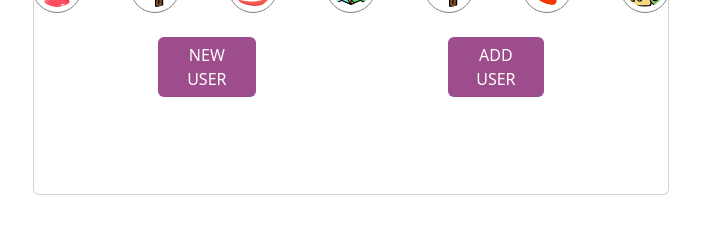
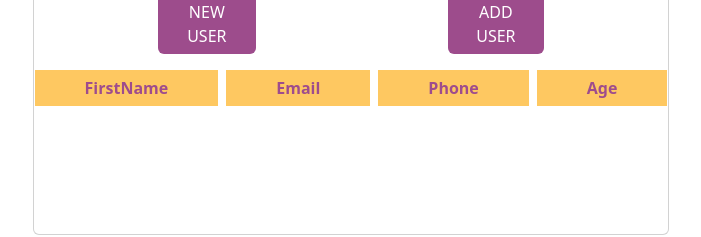
Before and after one commit to sedadiriker/ASS-4-Random-User-App-, a React (Create React App) app: page / in a window 1280 px wide. Shown: the part 445-682 px from the top of the page, without its empty margins (289-990 px from the left). Built offline with nearby package versions, Linux system fonts and the light colour scheme; no server answers; the HTML template or start-up script is replaced by a standard one.

Commit message:
addusertable created

```diff
--- a/src/components/UserCard.jsx
+++ b/src/components/UserCard.jsx
@@ -12,6 +12,7 @@ import phone from "../assets/phone.svg";
 import lock from "../assets/padlock.svg";
 import { Container, Image } from "react-bootstrap";
 import Btn from "./Btn";
+import AddUserTable from "./AddUserTable";
 const UserCard = () => {
   const [user, setuser] = useState(false);
 
@@ -25,8 +26,8 @@ const UserCard = () => {
   }, []);
 
   return (
-    <Card style={{ width: "57%", height: "60%", textAlign: "center" }}>
-      <Card.Header className=" position-relative" style={{ height: "30%" }}>
+    <Card style={{ width: "57%", height: "70%", textAlign: "center" }}>
+      <Card.Header className=" position-relative" style={{ height: "25%" }}>
         <Image
           className=" position-absolute"
           src={user[0]?.picture.large}
@@ -59,6 +60,9 @@ const UserCard = () => {
             <Btn btnName={"New User"}/>
             <Btn btnName={"Add User"}/>
         </Container>
+        <Container>
+          <AddUserTable/>
+        </Container>
       </Card.Body>
     </Card>
   );
--- a/src/components/addUserTable.jsx
+++ b/src/components/addUserTable.jsx
@@ -1,11 +1,17 @@
-import React from 'react'
+import React from "react";
+import { Container } from "react-bootstrap";
+import { tableHeaderStyle } from "../styles/globalStyles";
 
-const addUserTable = () => {
+const AddUserTable = () => {
+  const headerNames = ["FirstName", "Email", "Phone", "Age"];
+
   return (
-    <div>
+    <Container className=" d-flex justify-content-center gap-2 mt-3">
+      {headerNames.map((headerName) => (
+        <p style={tableHeaderStyle}>{headerName}</p>
+      ))}
+    </Container>
+  );
+};
 
-    </div>
-  )
-}
-
-export default addUserTable
+export default AddUserTable;
--- a/src/styles/globalStyles.js
+++ b/src/styles/globalStyles.js
@@ -7,3 +7,11 @@ export const getButtonStyle = (hover) => ({
     padding: "6px 25px",
     transition: "background 0.3s",
   });
+
+export const tableHeaderStyle = ({
+    background:"#FEC861",
+    color:"#9E4C8D",
+    whiteSpace:"nowrap",
+    padding:"6px 50px",
+    fontWeight:"bold"
+  })
```
